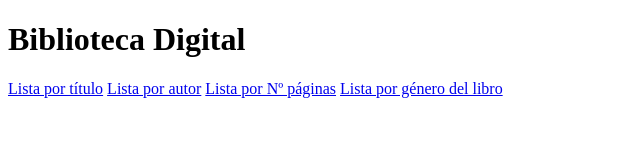
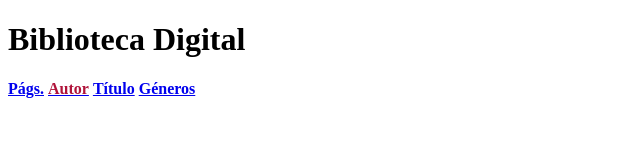
Before and after one commit to cquijadafuentes/bibliotecadigital.io, a plain HTML site: page index.html in a window 1280 px wide. Shown: the whole page, without its empty margins (0-640 px from the left). Drawn offline with Linux system fonts and the light colour scheme.

Commit message:
Update index.html

```diff
--- a/index.html
+++ b/index.html
@@ -10,10 +10,10 @@
     <main>
         <h1>Biblioteca Digital</h1>
 
-      <a href="./lista_titulo.html">Lista por título</a>
-      <a href="./lista_autor.html">Lista por autor</a>
-      <a href="./lista_paginas.html">Lista por Nº páginas</a>
-      <a href="./lista_generos.html">Lista por género del libro</a>
+      <a href="lista_paginas.html" title="Ordenar por…"><b>Págs.</b></a>
+      <a href="lista_autor.html" title="Ordenar por…"><font color=#b0133a><b>Autor</b></font></a>
+      <a href="lista_titulo.html" title="Ordenar por…"><b>Título</b></a>
+      <a href="lista_generos.html" title="Ordenar por…"><b>Géneros</b></a>
     </main>
   </body>
 </html>
```
